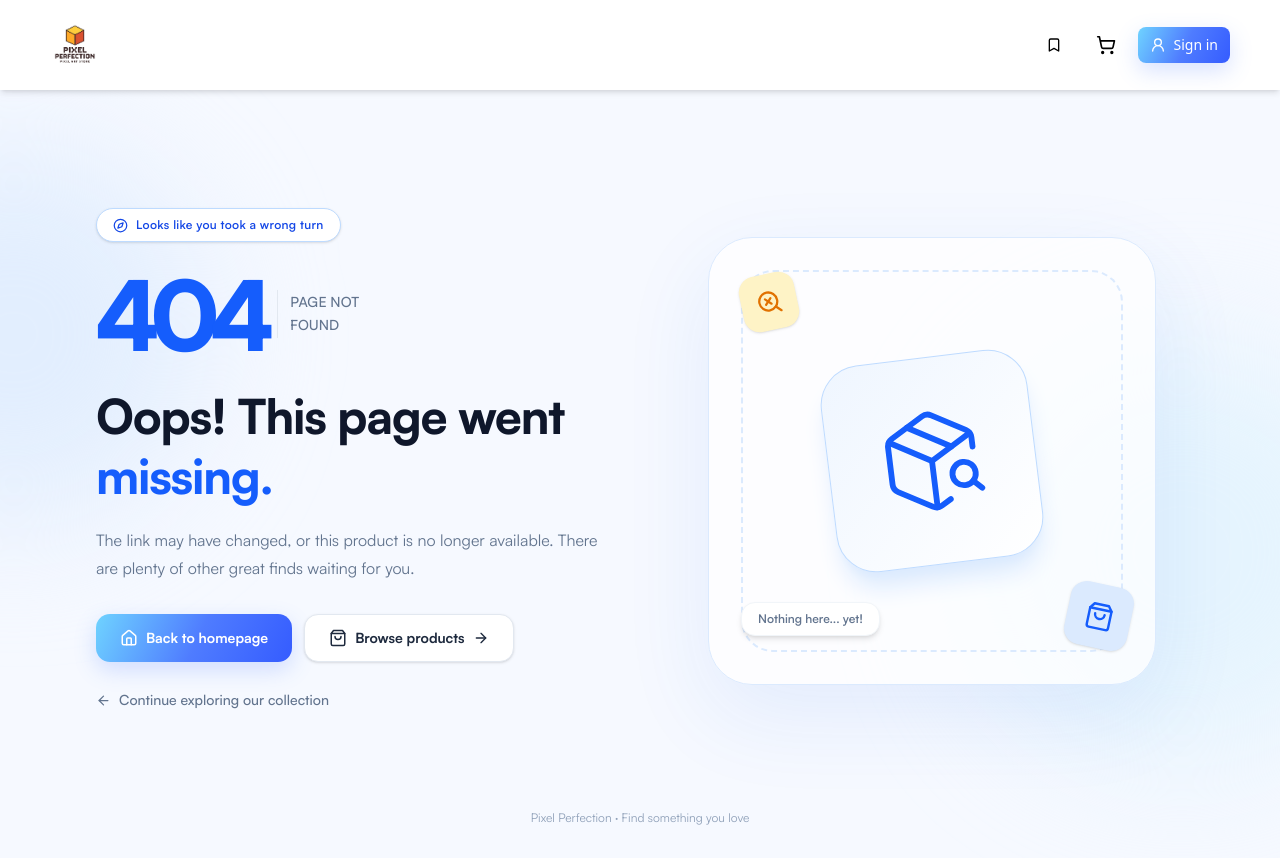
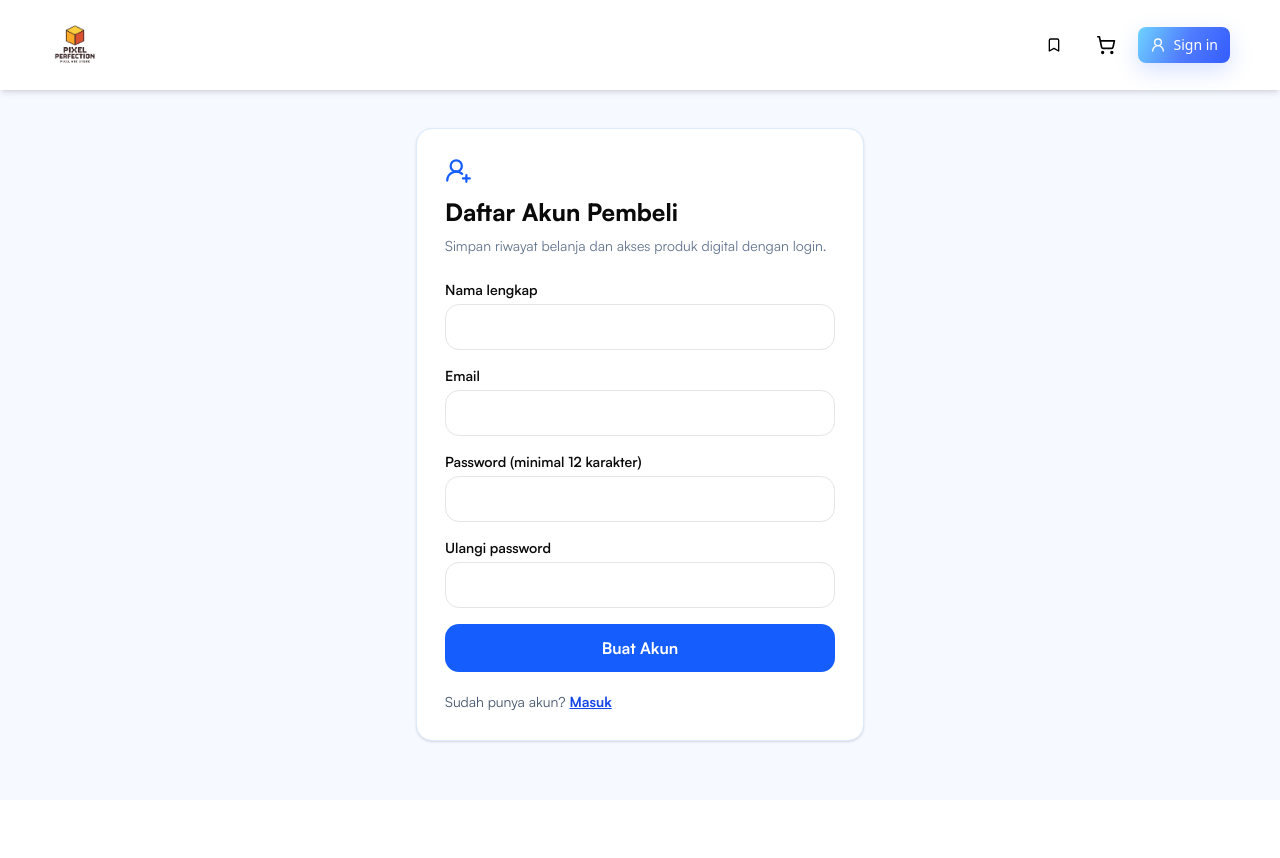
Before and after one commit to dikaaajs/ecom, a Next.js app: page /account/register in a window 1280 px wide. Before the commit this address had no page. After the commit the page ends 800 px from the top, so only its background shows below. Built offline with nearby package versions, Linux system fonts and the light colour scheme.

Commit message:
feat(accounts): create buyer registration screen

```diff
--- /dev/null
+++ b/app/account/register/page.tsx
@@ -0,0 +1,68 @@
+"use client";
+
+import Link from "next/link";
+import { useState, type FormEvent } from "react";
+import { signIn } from "next-auth/react";
+import { useRouter } from "next/navigation";
+import { UserRoundPlus } from "lucide-react";
+
+export default function BuyerRegisterPage() {
+  const router = useRouter();
+  const [name, setName] = useState("");
+  const [email, setEmail] = useState("");
+  const [password, setPassword] = useState("");
+  const [confirm, setConfirm] = useState("");
+  const [busy, setBusy] = useState(false);
+  const [error, setError] = useState("");
+  const submit = async (e: FormEvent) => {
+    e.preventDefault();
+    setError("");
+    if (password !== confirm) { setError("Konfirmasi password tidak cocok."); return; }
+    setBusy(true);
+    try {
+      const res = await fetch("/api/account/register", {
+        method: "POST",
+        headers: { "Content-Type": "application/json" },
+        body: JSON.stringify({ name, email, password }),
+      });
+      const json: { error?: string } = await res.json();
+      if (!res.ok) throw new Error(json.error || "Pendaftaran gagal.");
+      const login = await signIn("customer", { email, password, redirect: false });
+      if (!login?.ok || login.error) throw new Error("Akun terdaftar. Silakan login.");
+      router.push("/account/orders");
+      router.refresh();
+    } catch (caught) {
+      setError(caught instanceof Error ? caught.message : "Pendaftaran gagal.");
+    } finally { setBusy(false); }
+  };
+  return <main className="min-h-screen bg-[#f6f9ff] px-4 pb-12 pt-32 font-satoshi">
+    <div className="mx-auto max-w-md rounded-2xl border border-blue-100 bg-white p-7 shadow-sm">
+      <UserRoundPlus className="text-blue-600" size={27}/>
+      <h1 className="mt-3 text-2xl font-extrabold">Daftar Akun Pembeli</h1>
+      <p className="mt-2 text-sm text-slate-500">Simpan riwayat belanja dan akses produk digital dengan login.</p>
+      <form className="mt-6 space-y-4" onSubmit={submit}>
+        <label className="block text-sm font-semibold">Nama lengkap
+          <input required minLength={2} maxLength={100} autoComplete="name" value={name} onChange={e=>setName(e.target.value)}
+            className="mt-1 block w-full rounded-xl border p-3 focus:border-blue-500 focus:outline-none"/>
+        </label>
+        <label className="block text-sm font-semibold">Email
+          <input required type="email" maxLength={200} autoComplete="email" value={email} onChange={e=>setEmail(e.target.value)}
+            className="mt-1 block w-full rounded-xl border p-3 focus:border-blue-500 focus:outline-none"/>
+        </label>
+        <label className="block text-sm font-semibold">Password (minimal 12 karakter)
+          <input required type="password" minLength={12} maxLength={128} autoComplete="new-password" value={password} onChange={e=>setPassword(e.target.value)}
+            className="mt-1 block w-full rounded-xl border p-3 focus:border-blue-500 focus:outline-none"/>
+        </label>
+        <label className="block text-sm font-semibold">Ulangi password
+          <input required type="password" minLength={12} maxLength={128} autoComplete="new-password" value={confirm} onChange={e=>setConfirm(e.target.value)}
+            className="mt-1 block w-full rounded-xl border p-3 focus:border-blue-500 focus:outline-none"/>
+        </label>
+        {error && <p role="alert" className="rounded-lg bg-rose-50 p-3 text-sm text-rose-700">{error}</p>}
+        <button type="submit" disabled={busy} className="w-full rounded-xl bg-blue-600 px-4 py-3 font-bold text-white disabled:opacity-50">
+          {busy ? "Membuat akun..." : "Buat Akun"}
+        </button>
+      </form>
+      <p className="mt-5 text-sm text-slate-600">Sudah punya akun? <Link href="/account/login" className="font-bold text-blue-700 underline">Masuk</Link></p>
+    </div>
+  </main>;
+}
```
